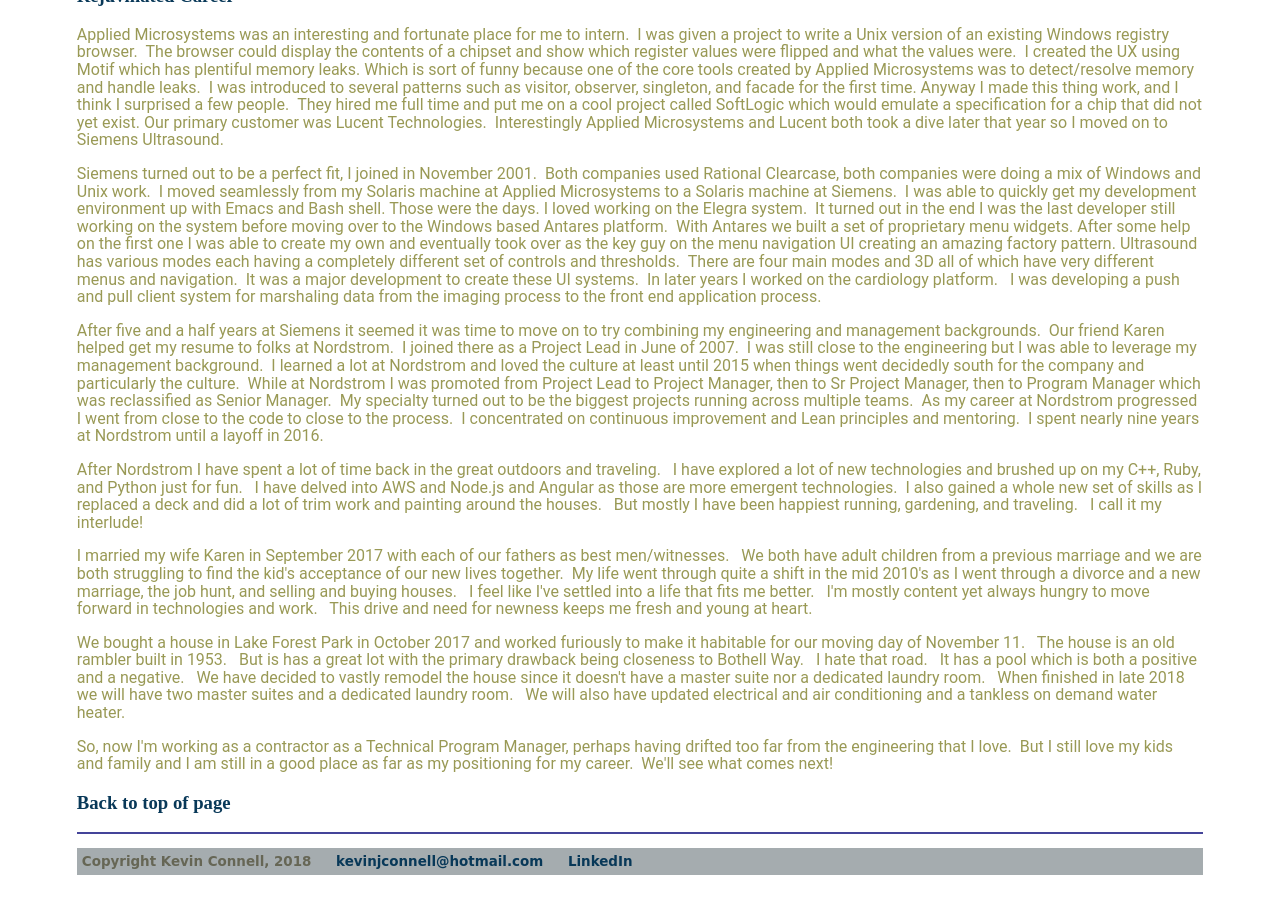
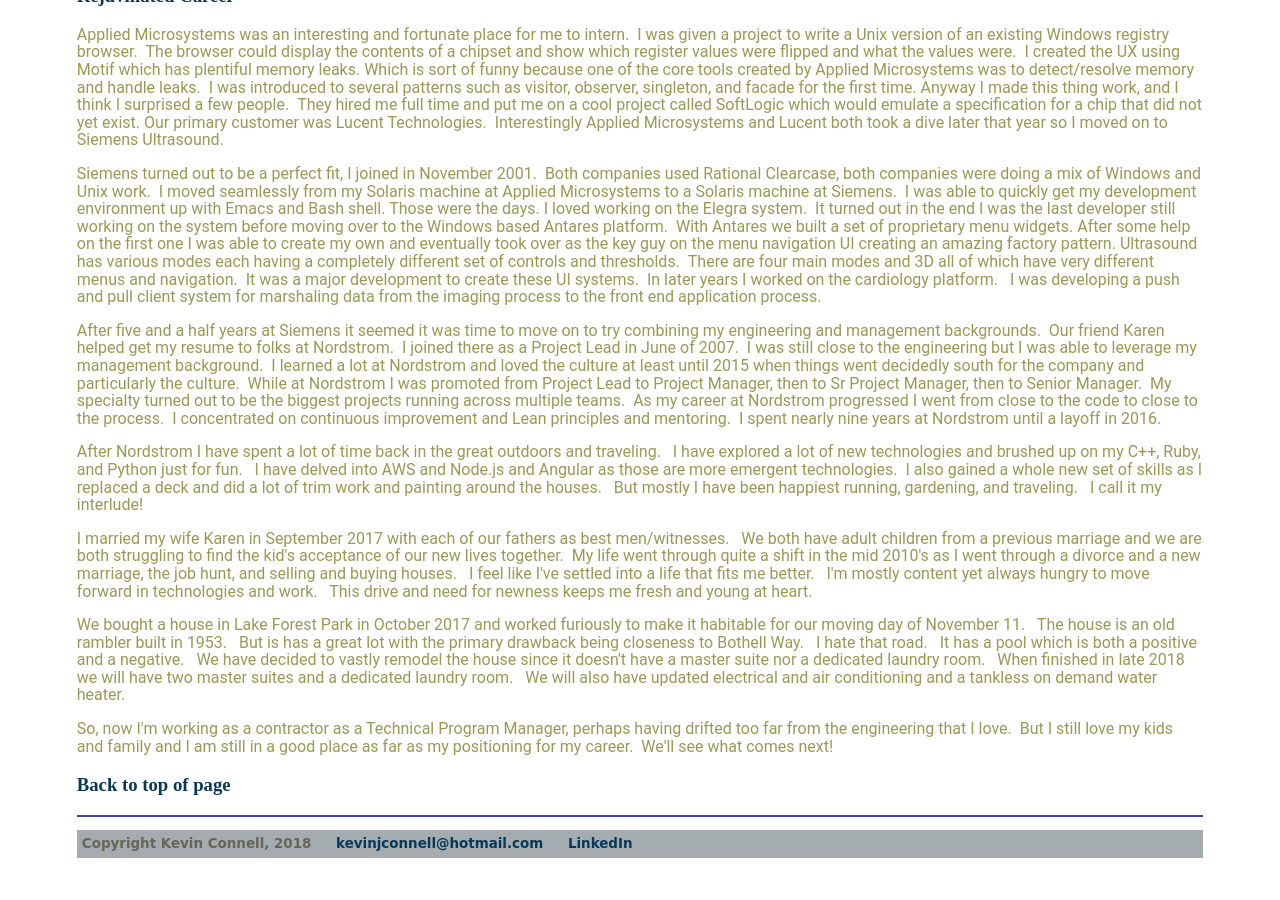
Before and after one commit to mo4dawg/mo4dawg.github.io, a Jekyll site: the page built from about/index.html, in a window 1280 px wide and 900 px high, scrolled down 2446 px. Built offline with Jekyll 4.4.1, drawn with Linux system fonts in a browser that asks for light colours.

Commit message:
Update index.html

```diff
--- a/about/index.html
+++ b/about/index.html
@@ -53,7 +53,7 @@
 	<h3 style="color:#88884f"><a href="https://mo4dawg.github.io/about/#top" name="Career">Rejuvinated Career</a></h3>
 	<p style="color:#999955">Applied Microsystems was an interesting and fortunate place for me to intern. &nbsp;I was given a project to write a Unix version of an existing Windows registry browser. &nbsp;The browser could display the contents of a chipset and show which register values were flipped and what the values were. &nbsp;I created the UX using Motif which has plentiful memory leaks.  Which is sort of funny because one of the core tools created by Applied Microsystems was to detect/resolve memory and handle leaks.&nbsp; I was introduced to several patterns such as visitor, observer, singleton, and facade for the first time.  Anyway I made this thing work, and I think I surprised a few people. &nbsp;They hired me full time and put me on a cool project called SoftLogic which would emulate a specification for a chip that did not yet exist.  Our primary customer was Lucent Technologies. &nbsp;Interestingly Applied Microsystems and Lucent both took a dive later that year so I moved on to Siemens Ultrasound.</p>
 	<p style="color:#999955">Siemens turned out to be a perfect fit, I joined in November 2001. &nbsp;Both companies used Rational Clearcase, both companies were doing a mix of Windows and Unix work. &nbsp;I moved seamlessly from my Solaris machine at Applied Microsystems to a Solaris machine at Siemens. &nbsp;I was able to quickly get my development environment up with Emacs and Bash shell.  Those were the days.  I loved working on the Elegra system. &nbsp;It turned out in the end I was the last developer still working on the system before moving over to the Windows based Antares platform. &nbsp;With Antares we built a set of proprietary menu widgets.  After some help on the first one I was able to create my own and eventually took over as the key guy on the menu navigation UI creating an amazing factory pattern.  Ultrasound has various modes each having a completely different set of controls and thresholds. &nbsp;There are four main modes and 3D all of which have very different menus and navigation. &nbsp;It was a major development to create these UI systems. &nbsp;In later years I worked on the cardiology platform.  &nbsp; I was developing a push and pull client system for marshaling data from the imaging process to the front end application process. </p>
-	<p style="color:#999955"> After five and a half years at Siemens it seemed it was time to move on to try combining my engineering and management backgrounds. &nbsp;Our friend Karen helped get my resume to folks at Nordstrom. &nbsp;I joined there as a Project Lead in June of 2007. &nbsp;I was still close to the engineering but I was able to leverage my management background. &nbsp;I learned a lot at Nordstrom and loved the culture at least until 2015 when things went decidedly south for the company and particularly the culture. &nbsp;While at Nordstrom I was promoted from Project Lead to Project Manager, then to Sr Project Manager, then to Program Manager which was reclassified as Senior Manager. &nbsp;My specialty turned out to be the biggest projects running across multiple teams.  &nbsp;As my career at Nordstrom progressed I went from close to the code to close to the process. &nbsp;I concentrated on continuous improvement and Lean principles and mentoring.  &nbsp;I spent nearly nine years at Nordstrom until a layoff in 2016. </p>
+	<p style="color:#999955"> After five and a half years at Siemens it seemed it was time to move on to try combining my engineering and management backgrounds. &nbsp;Our friend Karen helped get my resume to folks at Nordstrom. &nbsp;I joined there as a Project Lead in June of 2007. &nbsp;I was still close to the engineering but I was able to leverage my management background. &nbsp;I learned a lot at Nordstrom and loved the culture at least until 2015 when things went decidedly south for the company and particularly the culture. &nbsp;While at Nordstrom I was promoted from Project Lead to Project Manager, then to Sr Project Manager, then to Senior Manager. &nbsp;My specialty turned out to be the biggest projects running across multiple teams.  &nbsp;As my career at Nordstrom progressed I went from close to the code to close to the process. &nbsp;I concentrated on continuous improvement and Lean principles and mentoring.  &nbsp;I spent nearly nine years at Nordstrom until a layoff in 2016. </p>
         <p style="color:#999955">After Nordstrom I have spent a lot of time back in the great outdoors and traveling.  &nbsp; I have explored a lot of new technologies and brushed up on my C++, Ruby, and Python just for fun.  &nbsp; I have delved into AWS and Node.js and Angular as those are more emergent technologies.  &nbsp;I also gained a whole new set of skills as I replaced a deck and did a lot of trim work and painting around the houses. &nbsp; But mostly I have been happiest running, gardening, and traveling.  &nbsp; I call it my interlude! </p>
 	<p style="color:#999955"> I married my wife Karen in September 2017 with each of our fathers as best men/witnesses. &nbsp; We both have adult children from a previous marriage and we are both struggling to find the kid's acceptance of our new lives together. &nbsp;My life went through quite a shift in the mid 2010's as I went through a divorce and a new marriage, the job hunt, and selling and buying houses. &nbsp; I feel like I've settled into a life that fits me better. &nbsp; I'm mostly content yet always hungry to move forward in technologies and work. &nbsp;  This drive and need for newness keeps me fresh and young at heart.</p>
 	<p style="color:#999955">We bought a house in Lake Forest Park in October 2017 and worked furiously to make it habitable for our moving day of November 11. &nbsp; The house is an old rambler built in 1953. &nbsp;  But is has a great lot with the primary drawback being closeness to Bothell Way.  &nbsp; I hate that road. &nbsp;  It has a pool which is both a positive and a negative.  &nbsp; We have decided to vastly remodel the house since it doesn't have a master suite nor a dedicated laundry room. &nbsp; When finished in late 2018 we will have two master suites and a dedicated laundry room. &nbsp; We will also have updated electrical and air conditioning and a tankless on demand water heater.</p>
```
